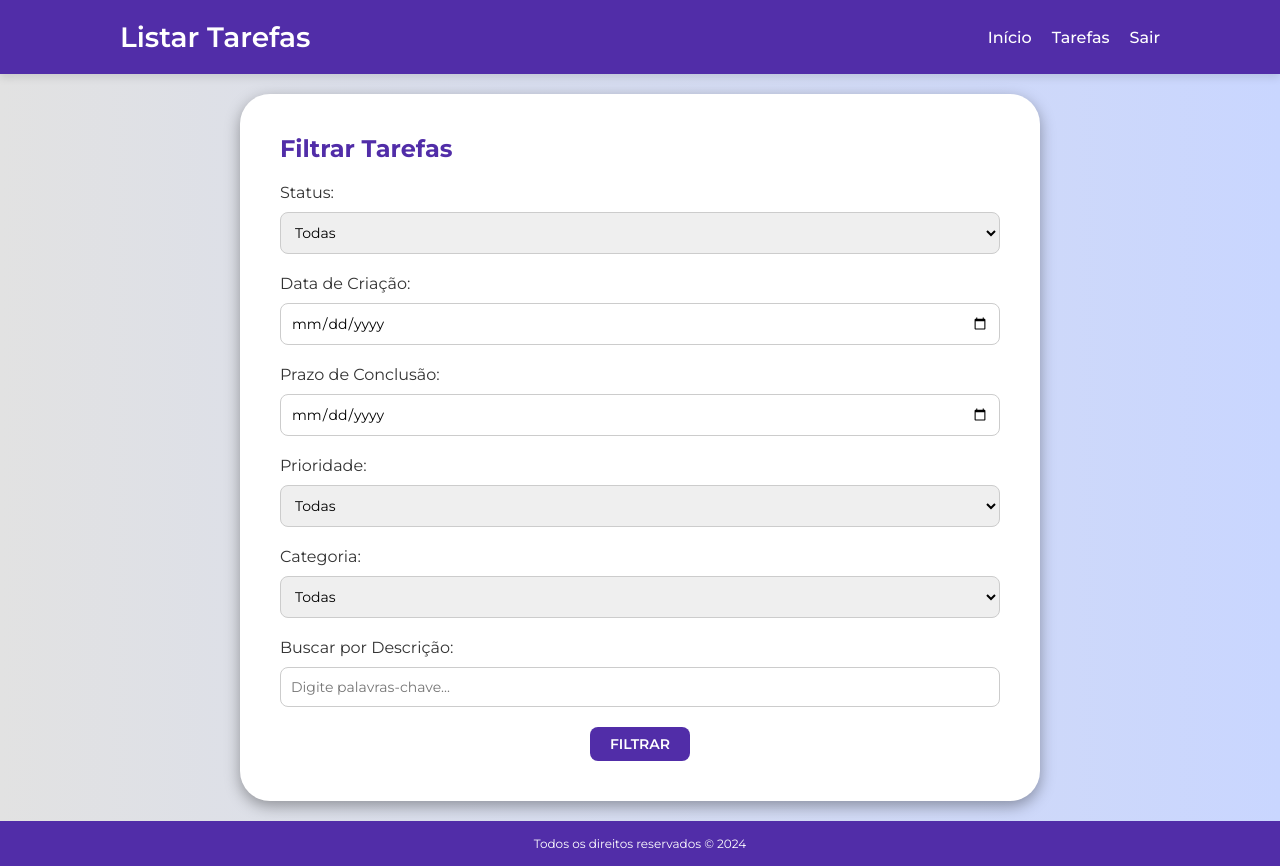
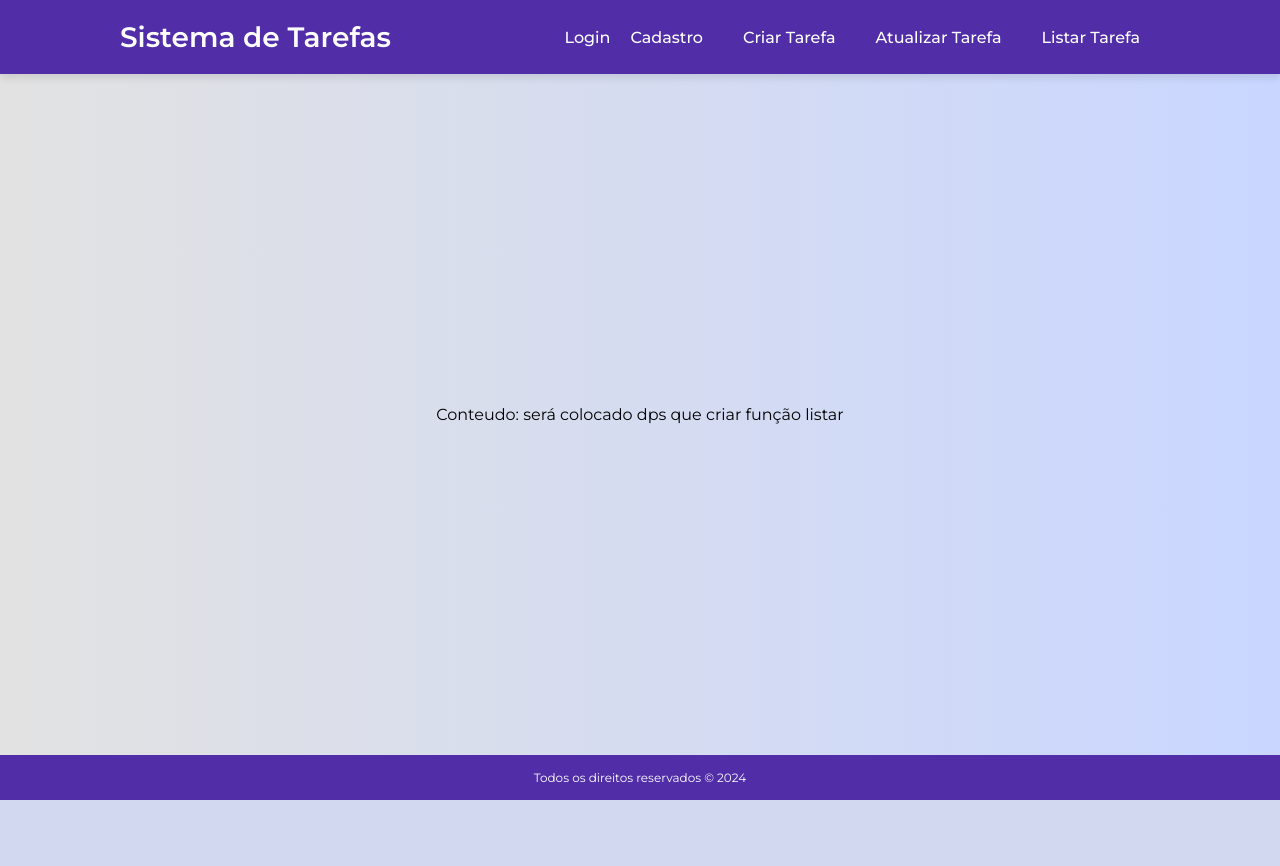
Before and after one commit to EmilyMedeiross/projeto_BD, a Python web app: template templates/pages/listar_tarefa.html in a window 1280 px wide. After the commit the page ends 800 px from the top, so only its background shows below. Run offline with Jinja, Linux system fonts and the light colour scheme; the template is opened without the code that fills it, so the values that code supplies are empty.

Commit message:
Update listar_tarefa.html

```diff
--- a/templates/pages/listar_tarefa.html
+++ b/templates/pages/listar_tarefa.html
@@ -9,104 +9,26 @@
 <body>
 
 <header>
-    <h1>Listar Tarefas</h1>
-    <nav>
-        <ul>
-            <li><a href="#">Início</a></li>
-            <li><a href="#">Tarefas</a></li>
-            <li><a href="#">Sair</a></li>
-        </ul>
-    </nav>
+    <h1>Sistema de Tarefas</h1>
+        <nav>
+            <ul>
+                <li> <a  href="{{url_for('login')}}">Login</a><a href="#"></a></li>
+                <li><a  href="{{url_for('register')}}">Cadastro</a><li>
+                <li><a  href="{{url_for('criar_tarefa')}}">Criar Tarefa</a><li>
+                <li><a  href="{{url_for('atualizar_tarefa')}}">Atualizar Tarefa</a><li></li>
+                <li><a  href="{{url_for('listar_tarefa')}}">Listar Tarefa</a><li></li>
+
+            </ul>
+        </nav>
 </header>
-
 <main>
-    <div class="container">
-        <form class="filter-form" onsubmit="return buscarTarefas();">
-            <h2>Filtrar Tarefas</h2>
-
-            <!-- Filtro por Status -->
-            <label for="status">Status:</label>
-            <select id="status" name="status">
-                <option value="todas">Todas</option>
-                <option value="pendente">Pendente</option>
-                <option value="em_progresso">Em Progresso</option>
-                <option value="concluida">Concluída</option>
-            </select>
-
-            <!-- Filtro por Data de Criação -->
-            <label for="data-criacao">Data de Criação:</label>
-            <input type="date" id="data-criacao" name="data-criacao">
-
-            <!-- Filtro por Prazo -->
-            <label for="prazo">Prazo de Conclusão:</label>
-            <input type="date" id="prazo" name="prazo">
-
-            <!-- Filtro por Prioridade -->
-            <label for="prioridade">Prioridade:</label>
-            <select id="prioridade" name="prioridade">
-                <option value="todas">Todas</option>
-                <option value="baixa">Baixa</option>
-                <option value="media">Média</option>
-                <option value="alta">Alta</option>
-            </select>
-
-            <!-- Filtro por Categoria -->
-            <label for="categoria">Categoria:</label>
-            <select id="categoria" name="categoria">
-                <option value="todas">Todas</option>
-                <option value="trabalho">Trabalho</option>
-                <option value="estudo">Estudo</option>
-                <option value="pessoal">Pessoal</option>
-            </select>
-
-            <!-- Filtro por Palavras-chave -->
-            <label for="busca">Buscar por Descrição:</label>
-            <input type="text" id="busca" name="busca" placeholder="Digite palavras-chave...">
-
-            <!-- Botão de Filtrar -->
-            <div class="button-container">
-                <button type="submit">Filtrar</button>
-            </div>
-        </form>
-
-        <!-- Listagem de Tarefas - Inicialmente Oculta -->
-        <div class="task-list hidden" id="task-list">
-            <h2>Tarefas Encontradas</h2>
-
-            <div class="task">
-                <h3>Tarefa 1</h3>
-                <p>Status: Concluída</p>
-                <p>Data de Criação: 2024-10-01</p>
-                <p>Prazo: 2024-10-15</p>
-                <p>Prioridade: Alta</p>
-                <p>Categoria: Trabalho</p>
-            </div>
-
-            <div class="task">
-                <h3>Tarefa 2</h3>
-                <p>Status: Em Progresso</p>
-                <p>Data de Criação: 2024-10-05</p>
-                <p>Prazo: 2024-10-20</p>
-                <p>Prioridade: Média</p>
-                <p>Categoria: Estudo</p>
-            </div>
-
-            <!-- Mais tarefas podem ser listadas aqui -->
-        </div>
-    </div>
+  <p>Conteudo: será colocado dps que criar função listar</p>
 </main>
 
 <footer>
     <p>Todos os direitos reservados &copy; 2024</p>
 </footer>
 
-<script>
-    function buscarTarefas() {
-        // Simula a busca e exibe as tarefas após a filtragem
-        document.getElementById('task-list').classList.remove('hidden');
-        return false;  // Impede o reload da página
-    }
-</script>
 
 </body>
 </html>
```
